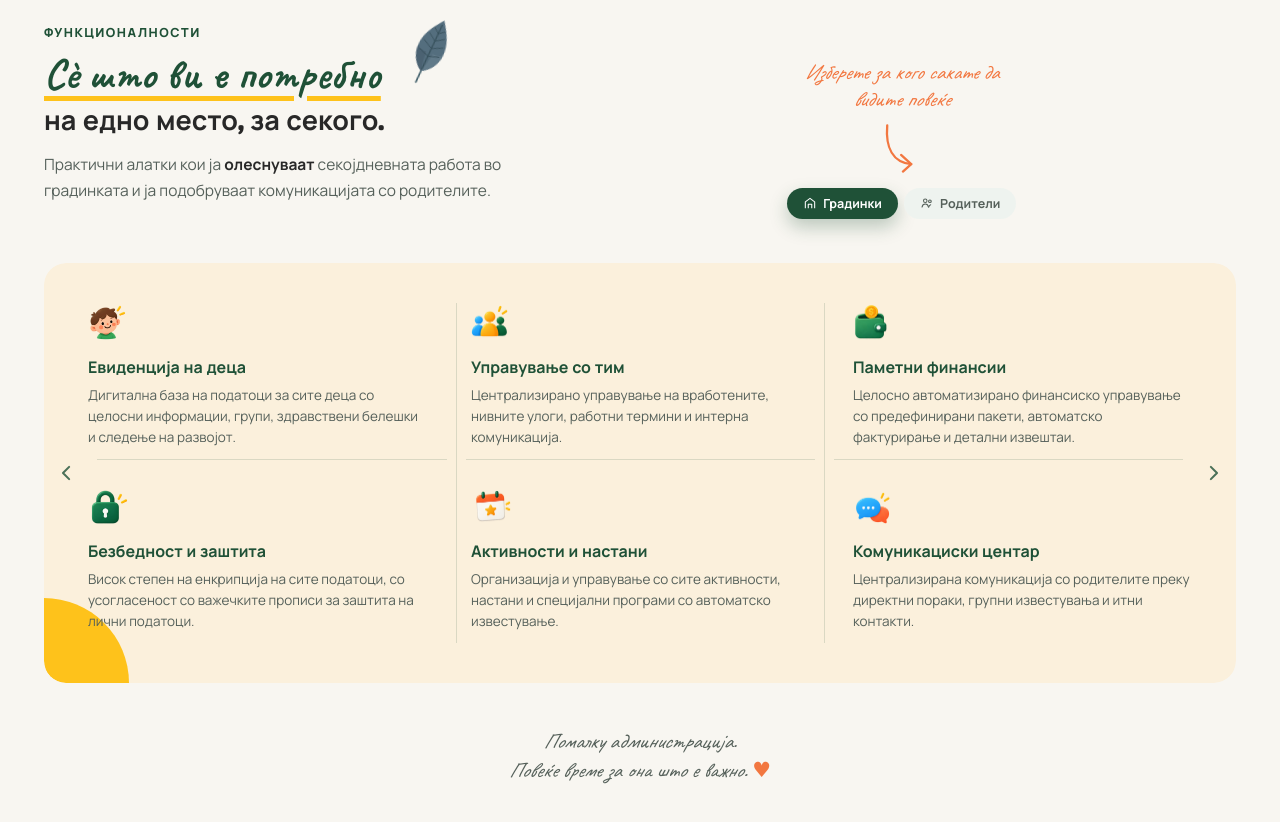
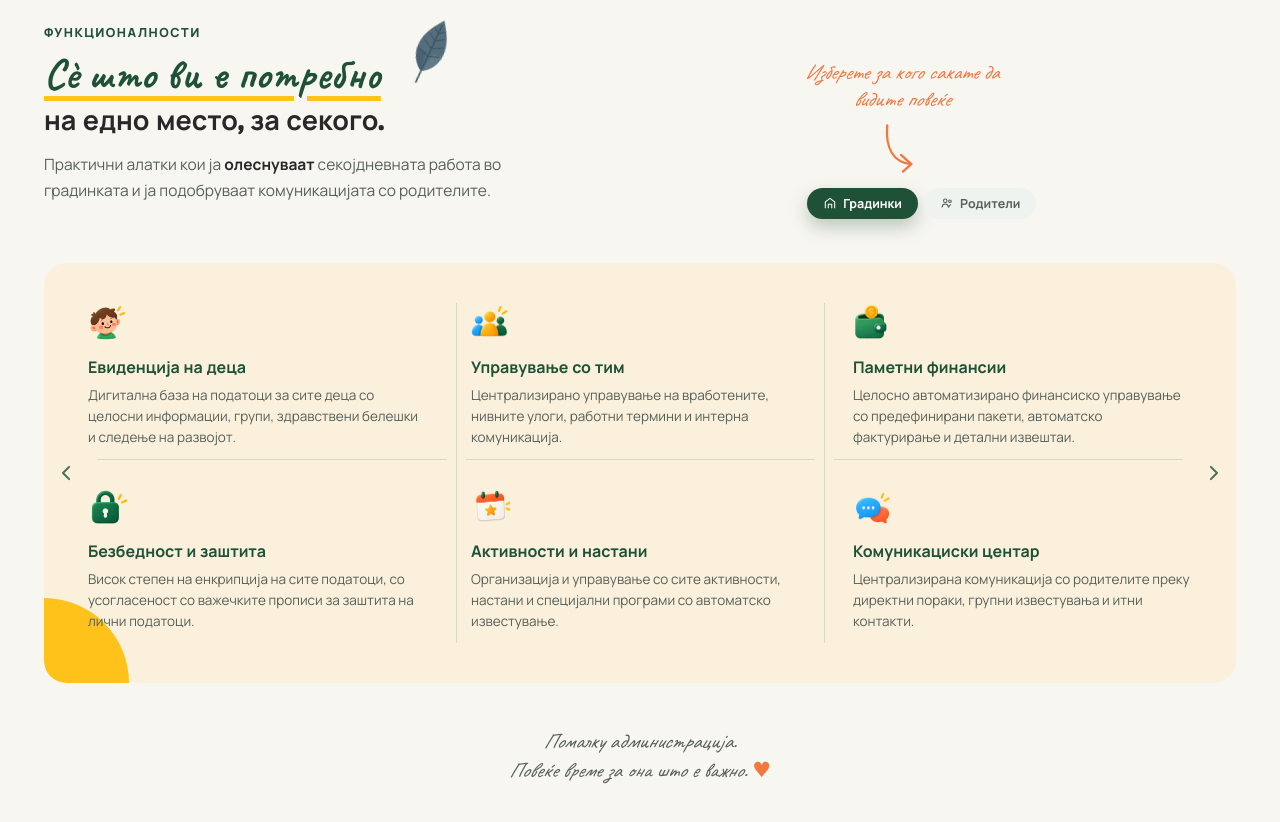
Before and after one commit to shristovski/MojaGradinka_Web, a plain HTML site: page index.html in a window 1280 px wide. Shown: the part 1389-2211 px from the top of the page. Drawn offline with nearby package versions, Linux system fonts and the light colour scheme.

Commit message:
Shift Градинки/Родители tabs 20px right to align under the arrow
Co-Authored-By: Claude Sonnet 5 <noreply@anthropic.com>

```diff
--- a/app.css
+++ b/app.css
@@ -329,7 +329,7 @@ html.lenis, html.lenis body { height: auto; }
   text-align: center; line-height: 1.3;
 }
 .mg-features__hint-arrow { display: block; margin: 4px auto 0; color: var(--amber); }
-.mg-features__tabs { display: flex; gap: 6px; justify-content: center; margin-top: 10px; }
+.mg-features__tabs { display: flex; gap: 6px; justify-content: center; margin-top: 10px; transform: translateX(20px); }
 .mg-features__tab {
   display: inline-flex; align-items: center; gap: 6px;
   border: none; background: var(--mist); color: var(--muted);
```
